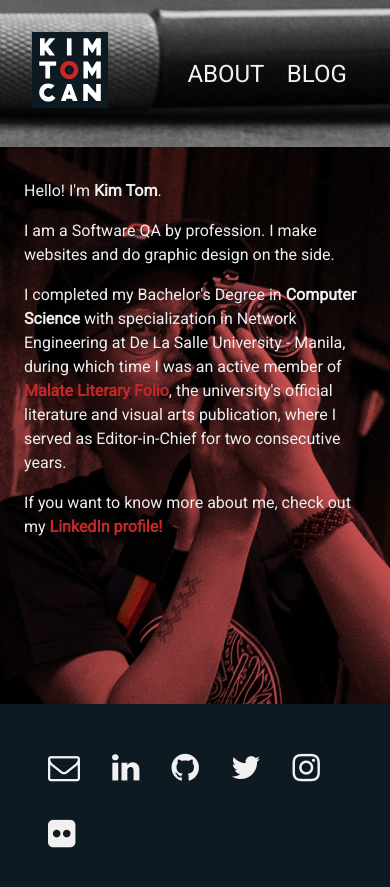
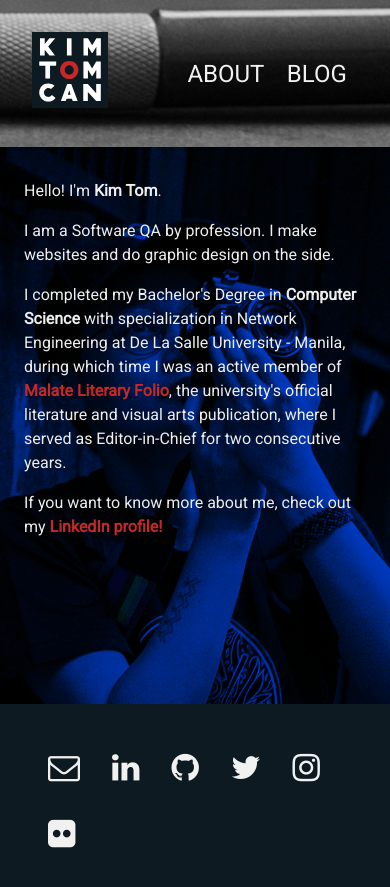
Before and after one commit to kimtillas91/kimtillas91.github.io, a Jekyll site: the page built from about.md, in a window 390 px wide. Shown: the top 887 px of the page. Built offline with Jekyll 4.4.1, drawn with Linux system fonts in a browser that asks for light colours.

Commit message:
about-mobile bg color change

```diff
--- a/assets/style/main.css
+++ b/assets/style/main.css
@@ -532,7 +532,7 @@ body.home-body {
 
   #about-desc {
     padding: 1em 1.5em;
-    background-color: rgba(198, 40, 40, 0.8);
+    background-color: rgb(0, 60, 202);
     color: #EEE;
     background-blend-mode: multiply;
     height: 33em;
```
